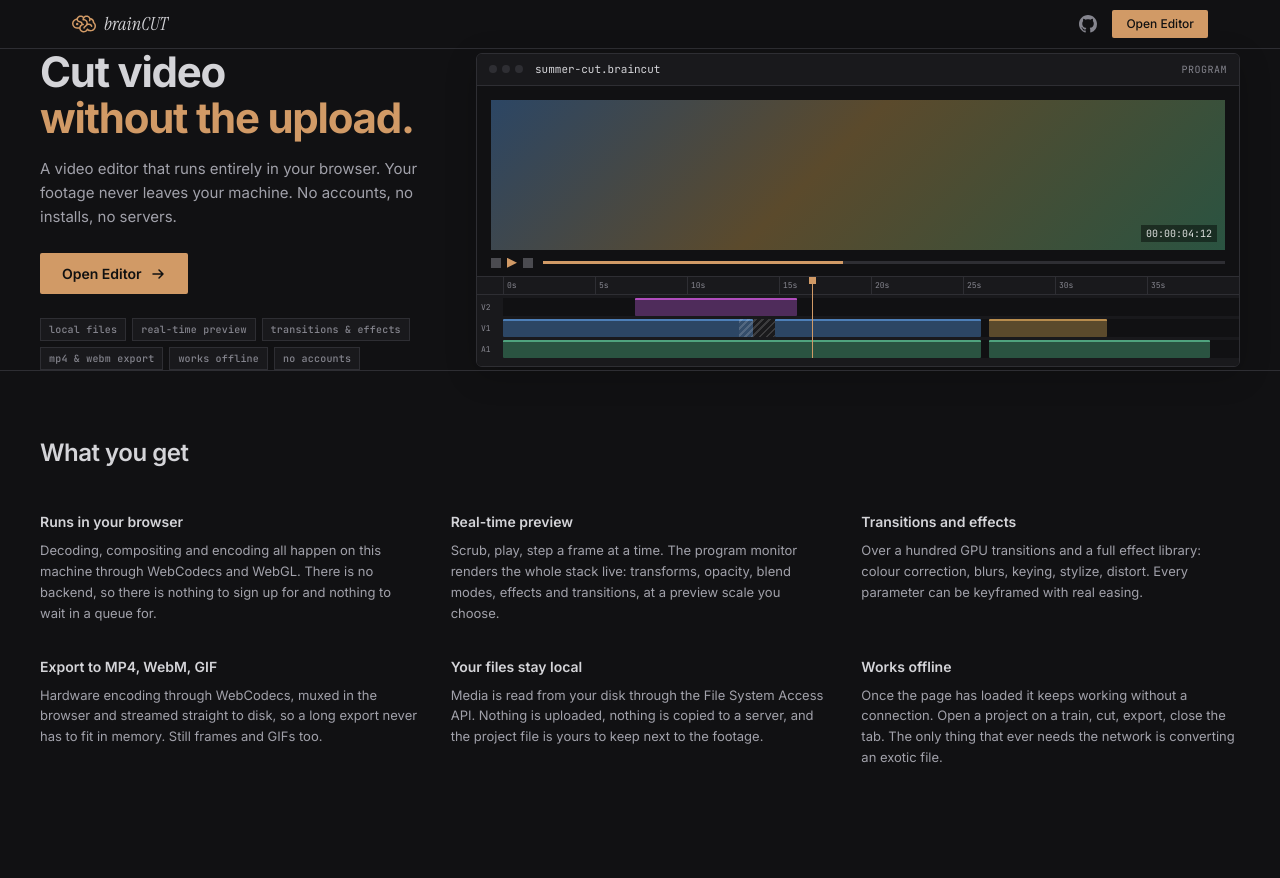
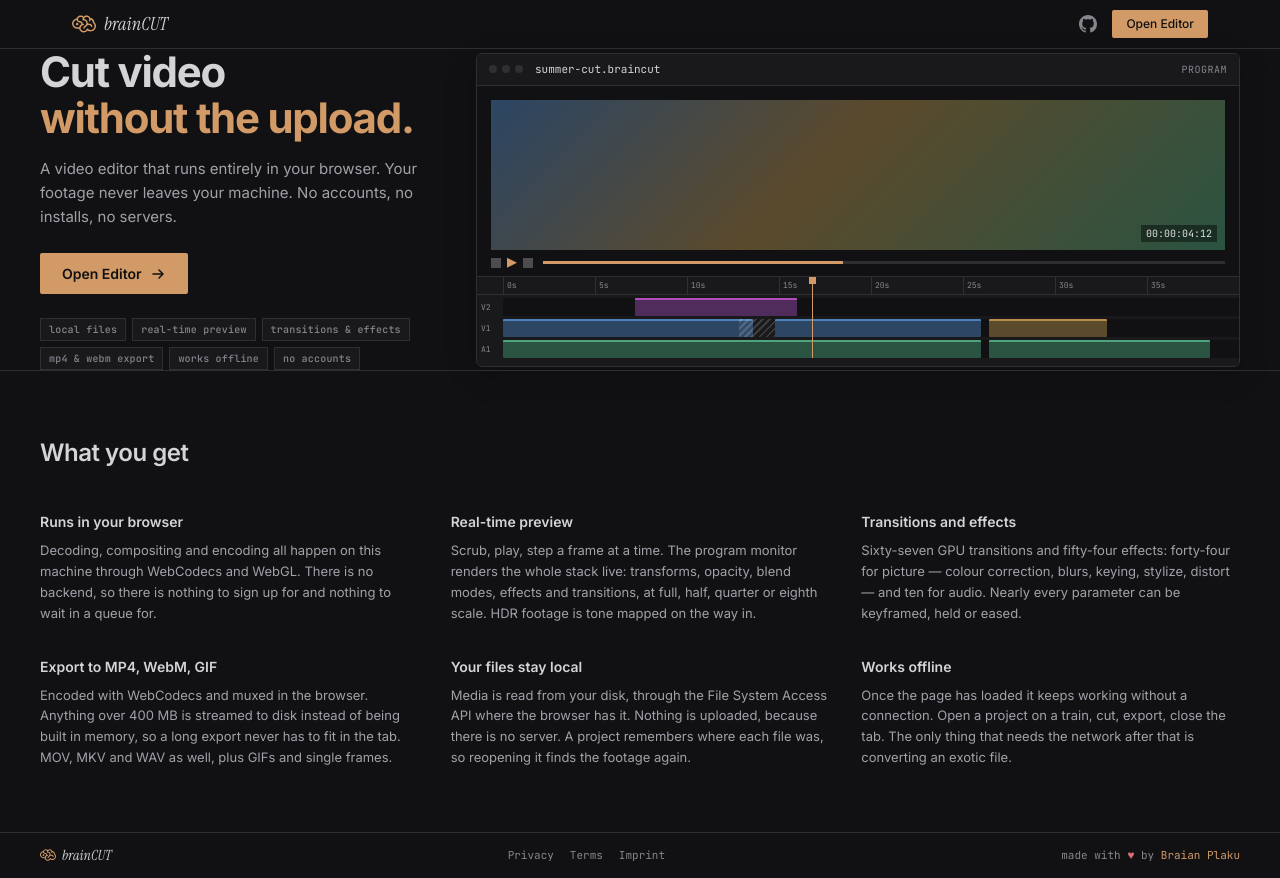
Before and after one commit to swimmingbrain/braincut, a SvelteKit app: page / in a window 1280 px wide. Before the commit the page ends 800 px from the top, so only its background shows below. Built offline with nearby package versions, Linux system fonts and the light colour scheme.

Commit message:
docs: the landing page claims only what it can do

```diff
--- a/src/routes/+page.svelte
+++ b/src/routes/+page.svelte
@@ -140,23 +140,23 @@
         </div>
         <div class="feature">
           <h3>Real-time preview</h3>
-          <p>Scrub, play, step a frame at a time. The program monitor renders the whole stack live: transforms, opacity, blend modes, effects and transitions, at a preview scale you choose.</p>
+          <p>Scrub, play, step a frame at a time. The program monitor renders the whole stack live: transforms, opacity, blend modes, effects and transitions, at full, half, quarter or eighth scale. HDR footage is tone mapped on the way in.</p>
         </div>
         <div class="feature">
           <h3>Transitions and effects</h3>
-          <p>Over a hundred GPU transitions and a full effect library: colour correction, blurs, keying, stylize, distort. Every parameter can be keyframed with real easing.</p>
+          <p>Sixty-seven GPU transitions and fifty-four effects: forty-four for picture &mdash; colour correction, blurs, keying, stylize, distort &mdash; and ten for audio. Nearly every parameter can be keyframed, held or eased.</p>
         </div>
         <div class="feature">
           <h3>Export to MP4, WebM, GIF</h3>
-          <p>Hardware encoding through WebCodecs, muxed in the browser and streamed straight to disk, so a long export never has to fit in memory. Still frames and GIFs too.</p>
+          <p>Encoded with WebCodecs and muxed in the browser. Anything over 400 MB is streamed to disk instead of being built in memory, so a long export never has to fit in the tab. MOV, MKV and WAV as well, plus GIFs and single frames.</p>
         </div>
         <div class="feature">
           <h3>Your files stay local</h3>
-          <p>Media is read from your disk through the File System Access API. Nothing is uploaded, nothing is copied to a server, and the project file is yours to keep next to the footage.</p>
+          <p>Media is read from your disk, through the File System Access API where the browser has it. Nothing is uploaded, because there is no server. A project remembers where each file was, so reopening it finds the footage again.</p>
         </div>
         <div class="feature">
           <h3>Works offline</h3>
-          <p>Once the page has loaded it keeps working without a connection. Open a project on a train, cut, export, close the tab. The only thing that ever needs the network is converting an exotic file.</p>
+          <p>Once the page has loaded it keeps working without a connection. Open a project on a train, cut, export, close the tab. The only thing that needs the network after that is converting an exotic file.</p>
         </div>
       </div>
     </div>
@@ -182,9 +182,12 @@
 </div>
 
 <style>
-  /* the page is taller than the viewport once the features are there, and the
-     app shell keeps the document from scrolling by default */
-  :global(html), :global(body) {
+  /* the app shell pins html and body to the viewport and hides the overflow.
+     the public pages are documents, so they hand the scrolling back. the two
+     selectors are deliberately heavier than app.css's plain `html, body`,
+     because which of the two stylesheets loads last is not fixed */
+  :global(html:root), :global(html body) {
+    height: auto;
     overflow: auto;
   }
 
@@ -713,6 +716,15 @@
     }
   }
 
+  /* the three footer columns stop fitting side by side around here */
+  @media (max-width: 560px) {
+    .footer-inner {
+      flex-direction: column;
+      gap: 10px;
+      text-align: center;
+    }
+  }
+
   @media (max-width: 480px) {
     .hero-title { font-size: 28px; }
     .content { padding: 32px 16px; }
```
